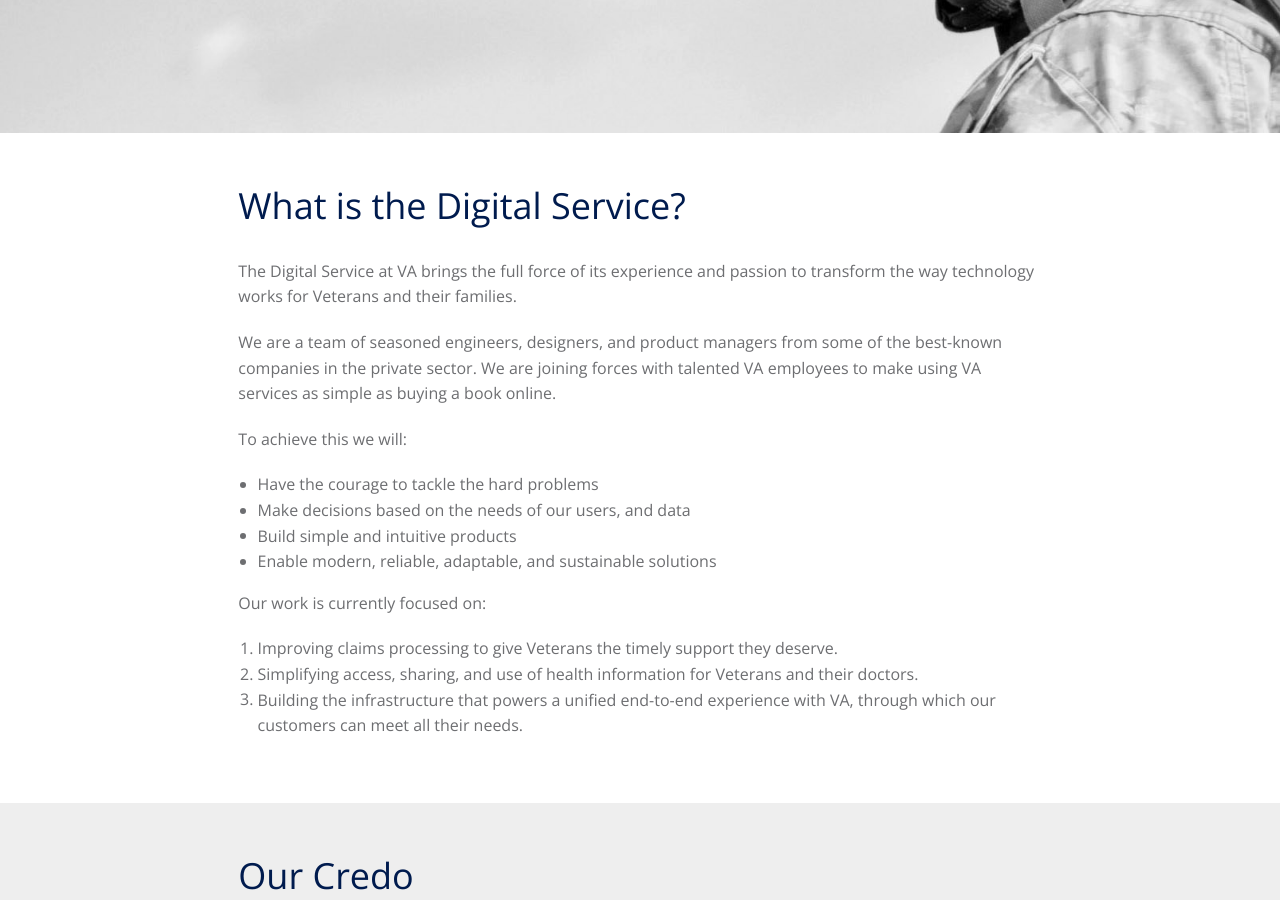
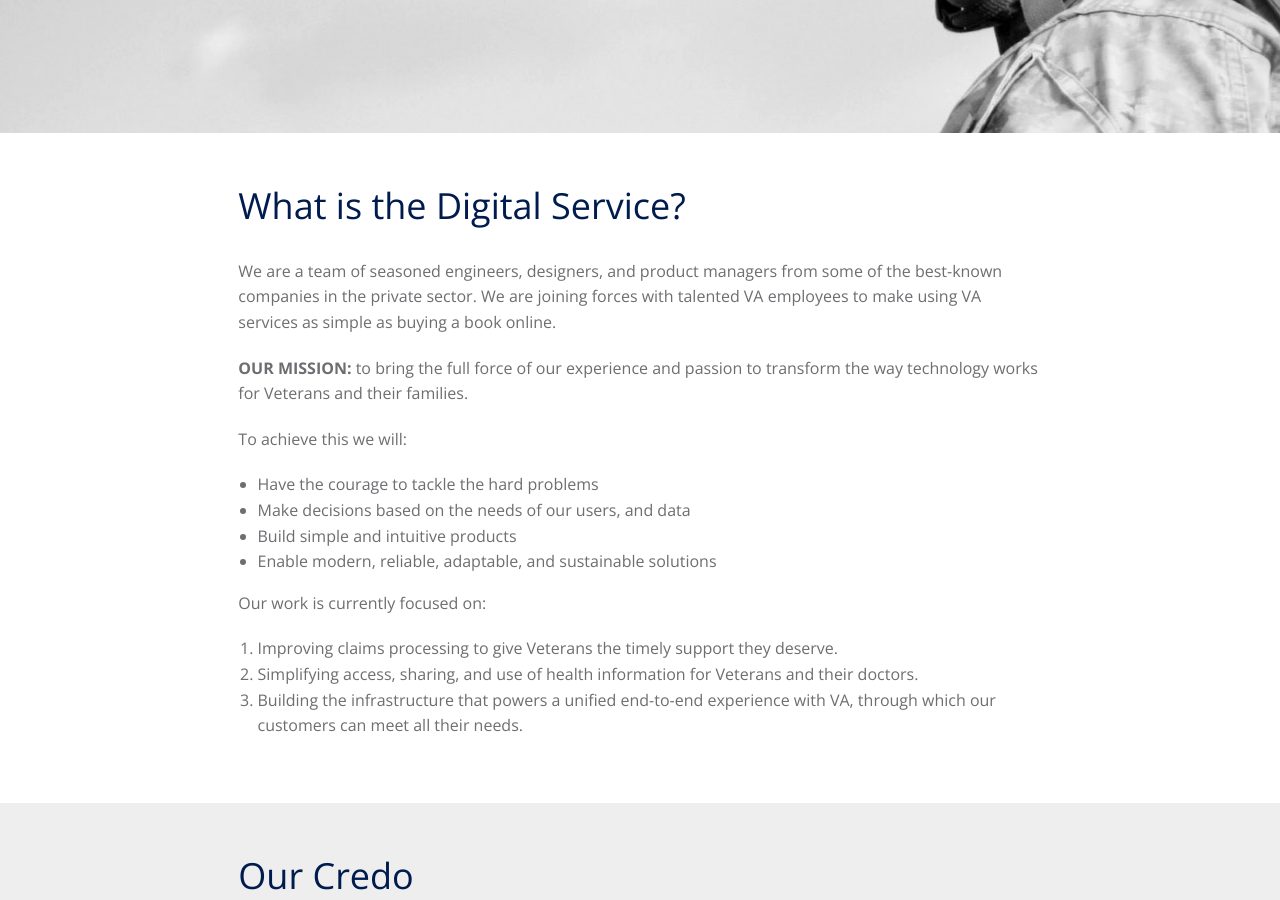
Before and after one commit to department-of-veterans-affairs/dsva, a Jekyll site: the page built from index.html, in a window 1280 px wide and 900 px high, scrolled down 312 px. Built offline with Jekyll 4.4.1, drawn with Linux system fonts in a browser that asks for light colours; Markdown is read by kramdown in place of the engine named in the settings; the list of posts is cut into pages by our own code.

Commit message:
Pulled out/highlighted MISSION

```diff
--- a/_layouts/home.html
+++ b/_layouts/home.html
@@ -13,8 +13,8 @@ layout: default
     <div class="small-12 small-centered large-10 columns">
       <div class="wow fadeInDown" data-wow-delay=".4s">
         <h2>What is the Digital Service?</h2>
-        <p>The Digital Service at VA brings the full force of its experience and passion to transform the way technology works for Veterans and their families.</p>
       <p>We are a team of seasoned engineers, designers, and product managers from some of the best-known companies in the private sector. We are joining forces with talented VA employees to make using VA services as simple as buying a book online.</p>
+      <p><b>OUR MISSION:</b> to bring the full force of our experience and passion to transform the way technology works for Veterans and their families.</p>
       <p>To achieve this we will:</p>
       <ul>
       	<li>Have the courage to tackle the hard problems</li>
```
